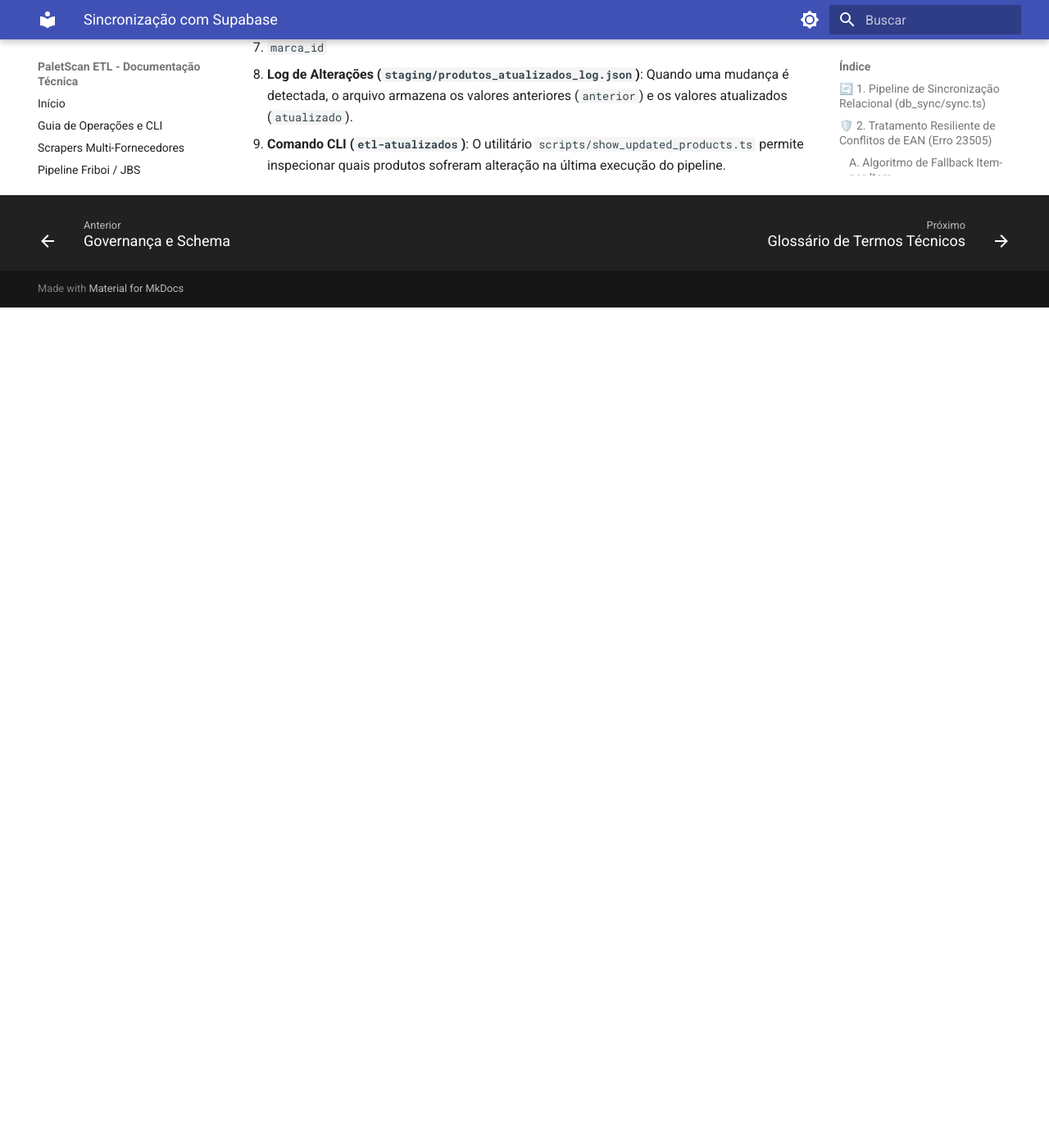
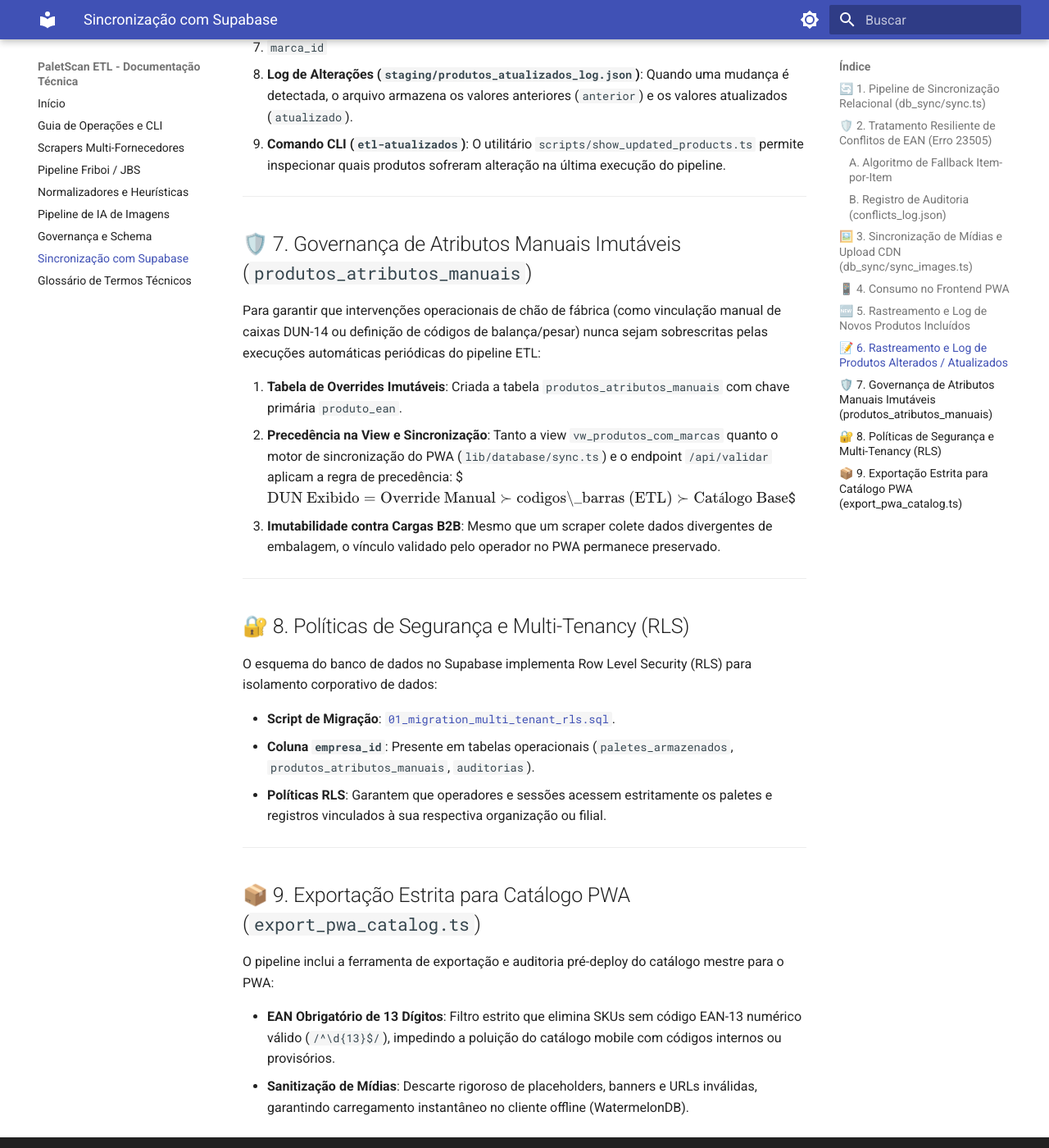
Before and after one commit to NaejBarbosa/paletscan-etl, an MkDocs documentation site: the page built from docs/supabase.md, in a window 1280 px wide and 1400 px high, scrolled down 3299 px. Shown: the whole window at 82% size. Built offline with MkDocs 1.6.1 and Material for MkDocs 9.7.7, drawn with Linux system fonts in a browser that asks for light colours; before the commit the page ends 3674 px from its top, so only the background shows below that.

Commit message:
docs: atualizar documentacao do pipeline ETL com Copacol, Aurora, RLS e produtos_atributos_manuais

```diff
--- a/docs/scrapers-multi-fornecedores.md
+++ b/docs/scrapers-multi-fornecedores.md
@@ -11,7 +11,9 @@
 | **JBS S.A. (Friboi)** | [`scrapers/friboi/`](file:///root/paletscan-etl/scrapers/friboi/index.ts) | Sitemap XML + API REST Oracle CCStore | ~1.812 | **1.501** | **35s a 45s** |
 | **BRF S.A.** | [`scrapers/brf/`](file:///root/paletscan-etl/scrapers/brf/index.ts) | Catálogo PDF + Central MBRF REST | ~1.120 | **1.025** | **25s a 35s** |
 | **Seara Alimentos** | [`scrapers/seara/`](file:///root/paletscan-etl/scrapers/seara/index.ts) | Multi-site B2B/B2C + E-Commerce Live | ~621 | **365** | **20s a 30s** |
+| **Copacol** | [`scrapers/copacol/`](file:///root/paletscan-etl/scrapers/copacol/index.ts) | Portal Institucional B2B + Catálogo Digital | ~280 | **215** | **15s a 25s** |
 | **Cooperativa Lar** | [`scrapers/lar/`](file:///root/paletscan-etl/scrapers/lar/index.ts) | Portal Institucional Lar Alimentos | ~111 | **110** | **5s a 10s** |
+| **Cooperativa Aurora** | [`scrapers/aurora/`](file:///root/paletscan-etl/scrapers/aurora/index.ts) | Catálogo Institucional Aurora Coop | ~350 | **310** | **10s a 20s** |
 
 ---
 
@@ -57,10 +59,20 @@
 - **Estratégia**: Varredura multi-site ao vivo cobrindo os portais institucionais B2B, B2C e e-commerce oficial da Seara.
 - **Diferencial**: Tratamento de cortes fracionados por pesagem dinâmica e linha completa de industrializados.
 
-### D. Pipeline Cooperativa Lar (`scrapers/lar/`)
+### D. Pipeline Copacol (`scrapers/copacol/`)
+- **Marcas Mapeadas**: Copacol (Aves, Peixes, Tilápia, Suínos, Pratos Prontos).
+- **Estratégia**: Ingestão concorrente de produtos com extração estrita de EANs primários (13 dígitos) e DUNs logísticos (14 dígitos).
+- **Diferencial**: Alta precisão no isolamento de pesos fixos vs. variáveis e classificação taxonômica de pescados.
+
+### E. Pipeline Cooperativa Lar (`scrapers/lar/`)
 - **Marcas Mapeadas**: Lar Alimentos (Aves, Suínos, Cortes Especiais).
 - **Estratégia**: Ingestão automatizada do catálogo oficial de produtos da Cooperativa Agroindustrial Lar.
 - **Diferencial**: 100% dos produtos validados possuem EAN e DUN cadastrados e higienizados.
+
+### F. Pipeline Cooperativa Aurora (`scrapers/aurora/`)
+- **Marcas Mapeadas**: Aurora Coop, Aurora Premium, Peperi.
+- **Estratégia**: Extração estruturada do portfólio de cortes suínos, embutidos e lácteos.
+- **Diferencial**: Classificação automatizada de conservação e identificação de caixas máster.
 
 ---
 
--- a/docs/supabase.md
+++ b/docs/supabase.md
@@ -104,3 +104,33 @@
    - `marca_id`
 2. **Log de Alterações (`staging/produtos_atualizados_log.json`)**: Quando uma mudança é detectada, o arquivo armazena os valores anteriores (`anterior`) e os valores atualizados (`atualizado`).
 3. **Comando CLI (`etl-atualizados`)**: O utilitário `scripts/show_updated_products.ts` permite inspecionar quais produtos sofreram alteração na última execução do pipeline.
+
+---
+
+## 🛡️ 7. Governança de Atributos Manuais Imutáveis (`produtos_atributos_manuais`)
+
+Para garantir que intervenções operacionais de chão de fábrica (como vinculação manual de caixas DUN-14 ou definição de códigos de balança/pesar) nunca sejam sobrescritas pelas execuções automáticas periódicas do pipeline ETL:
+
+1. **Tabela de Overrides Imutáveis**: Criada a tabela `produtos_atributos_manuais` com chave primária `produto_ean`.
+2. **Precedência na View e Sincronização**: Tanto a view `vw_produtos_com_marcas` quanto o motor de sincronização do PWA (`lib/database/sync.ts`) e o endpoint `/api/validar` aplicam a regra de precedência:
+   $$\text{DUN Exibido} = \text{Override Manual} \succ \text{codigos\_barras (ETL)} \succ \text{Catálogo Base}$$
+3. **Imutabilidade contra Cargas B2B**: Mesmo que um scraper colete dados divergentes de embalagem, o vínculo validado pelo operador no PWA permanece preservado.
+
+---
+
+## 🔐 8. Políticas de Segurança e Multi-Tenancy (RLS)
+
+O esquema do banco de dados no Supabase implementa Row Level Security (RLS) para isolamento corporativo de dados:
+
+- **Script de Migração**: [`01_migration_multi_tenant_rls.sql`](file:///root/paletscan-etl/db_sync/01_migration_multi_tenant_rls.sql).
+- **Coluna `empresa_id`**: Presente em tabelas operacionais (`paletes_armazenados`, `produtos_atributos_manuais`, `auditorias`).
+- **Políticas RLS**: Garantem que operadores e sessões acessem estritamente os paletes e registros vinculados à sua respectiva organização ou filial.
+
+---
+
+## 📦 9. Exportação Estrita para Catálogo PWA (`export_pwa_catalog.ts`)
+
+O pipeline inclui a ferramenta de exportação e auditoria pré-deploy do catálogo mestre para o PWA:
+
+- **EAN Obrigatório de 13 Dígitos**: Filtro estrito que elimina SKUs sem código EAN-13 numérico válido (`/^\d{13}$/`), impedindo a poluição do catálogo mobile com códigos internos ou provisórios.
+- **Sanitização de Mídias**: Descarte rigoroso de placeholders, banners e URLs inválidas, garantindo carregamento instantâneo no cliente offline (WatermelonDB).
```
Also changed, not shown: other parts of docs/scrapers-multi-fornecedores.md (+1 -1 lines), docs/operacoes.md (+2 -1 lines).
